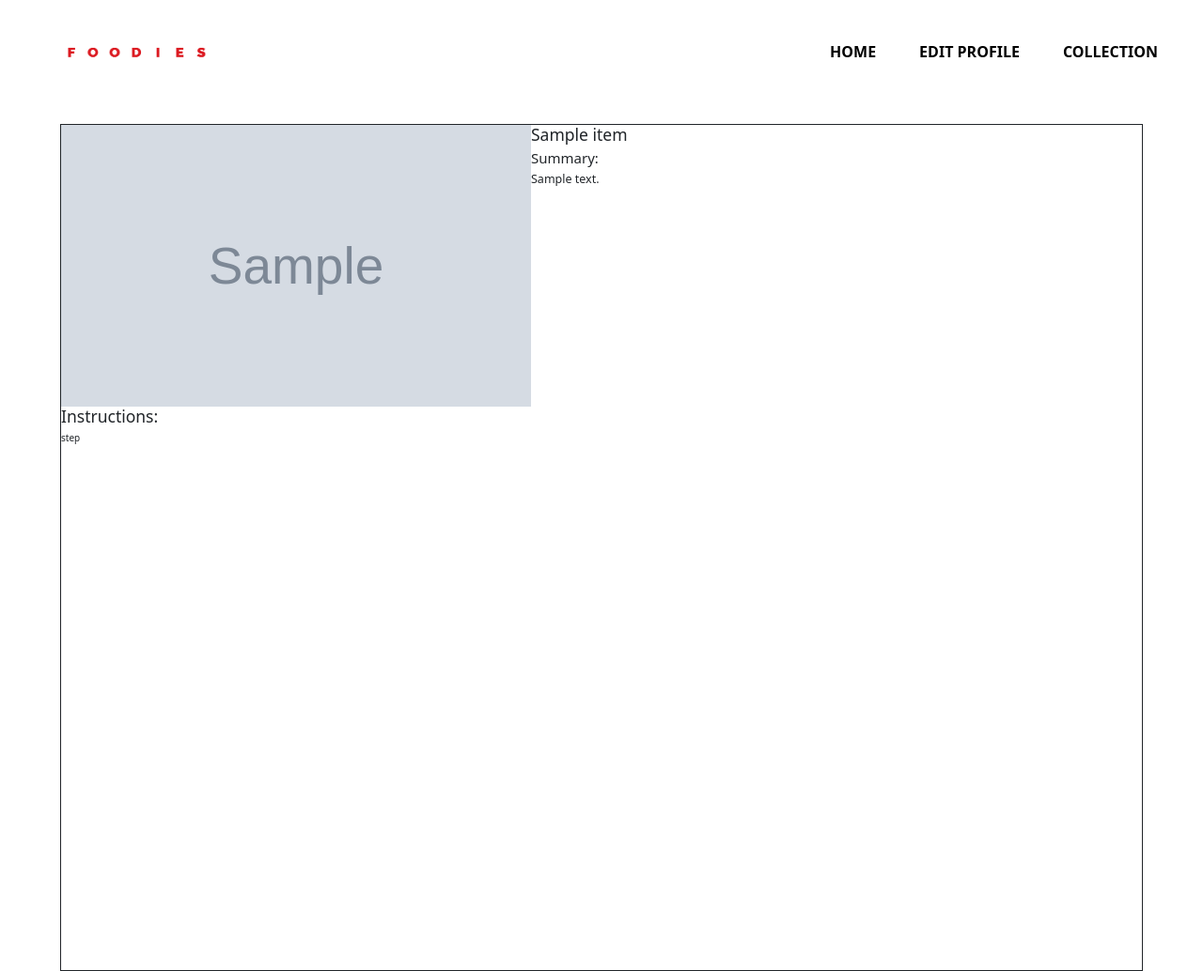
After one commit to Shahabr99/Foodies, a Flask app: page /recipe/1 in a window 1280 px wide. The commit adds this page. Shown: the whole page at 94% size. Run offline with Flask 3, Linux system fonts and the light colour scheme; tables that the repository leaves empty hold one stand-in row (values such as "Sample post"); grey boxes marked "Sample" are stand-in pictures; a database or web service that is not in the repository returns one stand-in record (values such as "Sample title"); data that the repository does not hold is empty; parts of the project's set-up code (start-up, migrations or seed data) failed here and were passed over.

Commit message:
working on recipe instructions

```diff
--- a/app.py
+++ b/app.py
@@ -17,13 +17,18 @@ with app.app_context():
     connect_db(app)
     db.create_all()
 
-# TODO
+
 def get_recipes(meal):
     """Getting all the related recipes from the endpoint"""
     res = requests.get(f"https://api.spoonacular.com/recipes/complexSearch?apiKey={API_KEY}&query={meal}")
     data = res.json()
     return data
 
+def get_recipe_info(id):
+    """Gets ingredients, instructions and more"""
+    res = requests.get(f"https://api.spoonacular.com/recipes/{id}/information?apiKey={API_KEY}")
+    data = res.json()
+    return data
 
 
 @app.before_request
@@ -109,5 +114,12 @@ def get_data(id):
     user = User.query.get_or_404(id)
     meal = request.form.get('searchbar')
     meals = get_recipes(meal)
-    print(meals)
+
     return render_template('meals.html', meals=meals)
+
+
+@app.route('/recipe/<int:id>')
+def get_recipe(id):
+    recipe = get_recipe_info(id)
+
+    return render_template('recipe.html', recipe=recipe)
--- a/static/app.css
+++ b/static/app.css
@@ -3,6 +3,7 @@
 */
 html {
   font-size: 62.5%;
+  height: 100vh;
 }
 
 * {
@@ -222,15 +223,10 @@ ul li a:active {
   border-radius: 1.4rem;
   box-shadow: 1px 1px 1px #00000081;
   width: 95%;
-  height: 90rem;
+  height: 100rem;
   margin: 0rem auto;
   overflow: hidden;
   border: 1px solid;
-}
-
-.left-sect {
-  grid-template-columns: 1 / 2;
-  grid-template-rows: 1 / -1;
 }
 
 .form-box {
@@ -274,12 +270,41 @@ ul li a:active {
   height: 1.2rem;
 }
 
+.left-sec {
+  overflow: scroll;
+}
+
 .meal-section {
-  border: 1px solid;
   margin: 1.2rem;
   padding: 1.2rem;
-  display: flex;
   gap: 1.2rem;
   height: 90%;
   max-width: 100rem;
 }
+
+.meal-card {
+  width: 20.5rem;
+  height: 20.5rem;
+  box-shadow: 1px 2px 2px #00000065;
+  margin: 5px 10px;
+}
+
+/***** Recipe section *****/
+
+.main {
+  display: grid;
+  grid-template-columns: 2fr 4fr;
+  grid-template-rows: repeat(3, 1fr);
+  border: 1px solid;
+  width: 90%;
+  height: 95%;
+  margin: 1.2rem auto;
+}
+
+.recipe-image {
+  width: 50rem;
+  height: 30rem;
+  background-position: center;
+  background-repeat: no-repeat;
+  background-size: cover;
+}
--- /dev/null
+++ b/templates/recipe.html
@@ -0,0 +1,37 @@
+{% extends 'base.html' %} {% block content %}
+
+<nav class="navbar">
+  <ul>
+    <li>
+      <a href=""
+        ><img
+          class="logo"
+          src="/static/images/Foodies-logos_transparent.png"
+          alt="Foodies Logo"
+      /></a>
+    </li>
+  </ul>
+  <ul class="navigation">
+    <li><a href="/">Home</a></li>
+    <li><a href="/signup">Edit profile</a></li>
+    <li><a href="/signin">Collection</a></li>
+  </ul>
+</nav>
+<main class="main">
+  <div
+    class="recipe-image"
+    style="background-image: url({{recipe['image']}})"
+  ></div>
+  <div>
+    <h3>{{recipe['title']}}</h3>
+    <h4>Summary:</h4>
+    <p class="fs-5">{{recipe['summary'] | safe}}</p>
+  </div>
+  <div>
+    <h3>Instructions:</h3>
+    {% for step in recipe["analyzedInstructions"]["steps"] %}
+    <p>step</p>
+    {% endfor %}
+  </div>
+</main>
+{% endblock %}
```
Also changed, not shown: templates/meals.html (+3 -6 lines).
